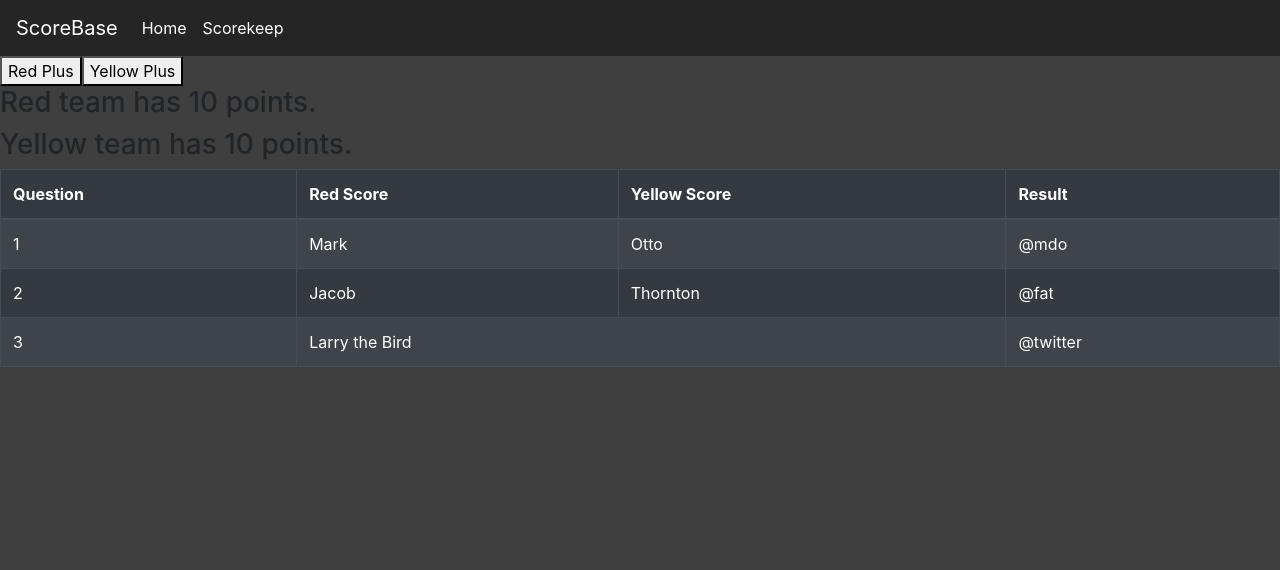
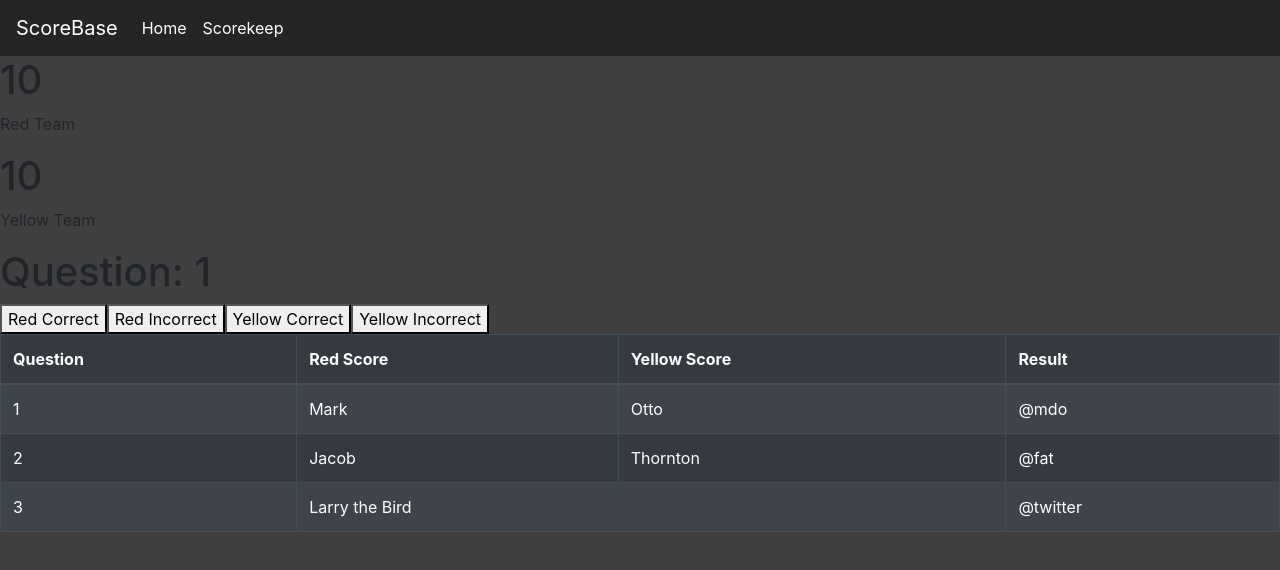
Before and after one commit to yobany10/scorebase, a React (Create React App) app: page /scorekeep in a window 1280 px wide. Shown: the top 570 px of the page. Built offline with nearby package versions, Linux system fonts and the light colour scheme.

Commit message:
Added basic score logic.

```diff
--- a/src/components/Home.js
+++ b/src/components/Home.js
@@ -3,7 +3,7 @@ import './Home.css'
 
 const Home = () => {
     return (
-        <h1 className='landing-lg-title'>Josue</h1>
+        <h1 className='landing-lg-title'>Home</h1>
     )
 }
 
--- /dev/null
+++ b/src/components/QuestionBar.js
@@ -0,0 +1,11 @@
+import React from 'react'
+
+const QuestionBar = props => {
+    return (
+        <div>
+            <h1>Question: {props.question}</h1>
+        </div>
+    )
+}
+
+export default QuestionBar
--- /dev/null
+++ b/src/components/ScoreBar.js
@@ -0,0 +1,12 @@
+import React from 'react'
+
+const ScoreBar = props => {
+    return (
+        <div className='scorebar-div'>
+            <h1 className='scorebar-score'>{props.score}</h1>
+            <p className='scorebar-team'>{props.team}</p>
+        </div>
+    )
+}
+
+export default ScoreBar
--- a/src/components/Scorekeep.js
+++ b/src/components/Scorekeep.js
@@ -1,24 +1,48 @@
-import React, { useState } from 'react'
+import React, { useState, useEffect } from 'react'
 import ScoreTable from './ScoreTable'
+import ScoreBar from './ScoreBar'
+import QuestionBar from './QuestionBar'
 
 const Scorekeep = () => {
     const [redScore, setRedScore] = useState(10)
     const [yellowScore, setYellowScore] = useState(10)
+    const [question, setQuestion] = useState(0)
+
+    useEffect( () => {
+        setQuestion(question + 1)
+    }, [redScore, yellowScore])
 
     const handleRedPlus = event => {
-        setRedScore(redScore + 10)
+        setRedScore(redScore + questionValue(question))
     }
 
     const handleYellowPlus = event => {
-        setYellowScore(yellowScore + 10)
+        setYellowScore(yellowScore + questionValue(question))
+    }
+
+    const handleRedMinus = event => {
+        setRedScore(redScore - (questionValue(question) / 2))
+    }
+
+    const handleYellowMinus = event => {
+        setYellowScore(yellowScore - (questionValue(question) / 2))
+    }
+
+    const questionValue = (questionNum) => {
+        let value;
+        questionNum > 17 ? value = 30 : questionNum <= 17 && questionNum >= 8 ? value = 20 : value = 10
+        return value
     }
 
     return (
         <div>
-            <button onClick={handleRedPlus}>Red Plus</button>
-            <button onClick={handleYellowPlus}>Yellow Plus</button>
-            <h3>Red team has {redScore} points.</h3>
-            <h3>Yellow team has {yellowScore} points.</h3>
+            <ScoreBar score={redScore} team='Red Team' />
+            <ScoreBar score={yellowScore} team='Yellow Team' />
+            <QuestionBar question={question} />
+            <button onClick={handleRedPlus}>Red Correct</button>
+            <button onClick={handleRedMinus}>Red Incorrect</button>
+            <button onClick={handleYellowPlus}>Yellow Correct</button>
+            <button onClick={handleYellowMinus}>Yellow Incorrect</button>
             <ScoreTable />
         </div>
     )
```
